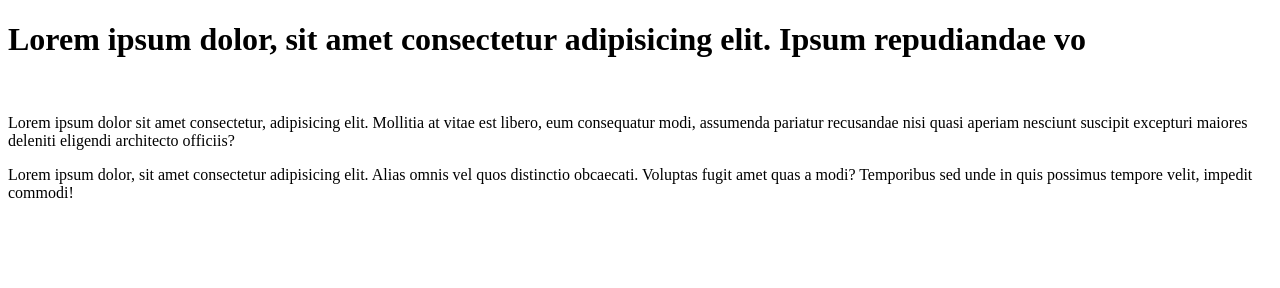
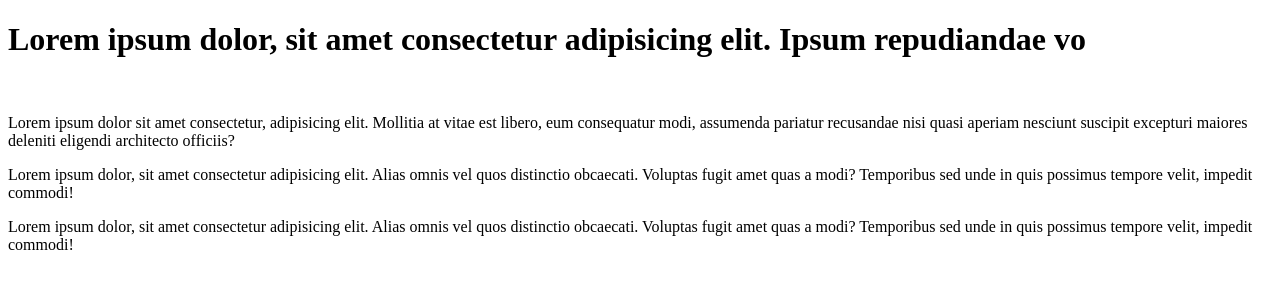
Before and after one commit to yenadh/Test-01, a plain HTML site: page index.html in a window 1280 px wide. Drawn offline with Linux system fonts and the light colour scheme.

Commit message:
Add section

```diff
--- a/index.html
+++ b/index.html
@@ -17,6 +17,9 @@
         <p>Lorem ipsum dolor, sit amet consectetur adipisicing elit. Alias omnis vel quos
             distinctio obcaecati. Voluptas fugit amet quas a modi? Temporibus sed unde in
             quis possimus tempore velit, impedit commodi!</p>
+            <p>Lorem ipsum dolor, sit amet consectetur adipisicing elit. Alias omnis vel quos
+                distinctio obcaecati. Voluptas fugit amet quas a modi? Temporibus sed unde in
+                quis possimus tempore velit, impedit commodi!</p>
     </section>
 </body>
 </html>
```
